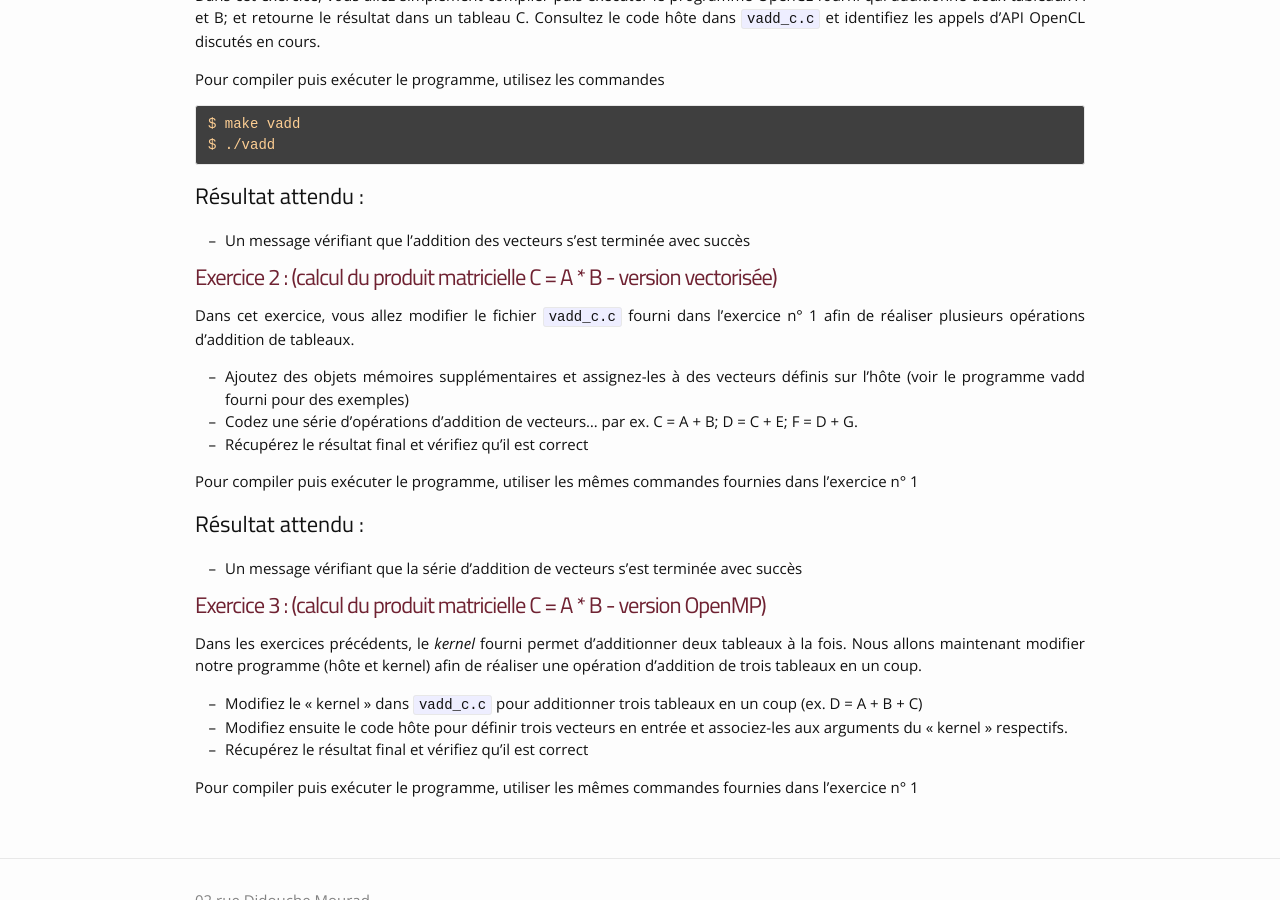
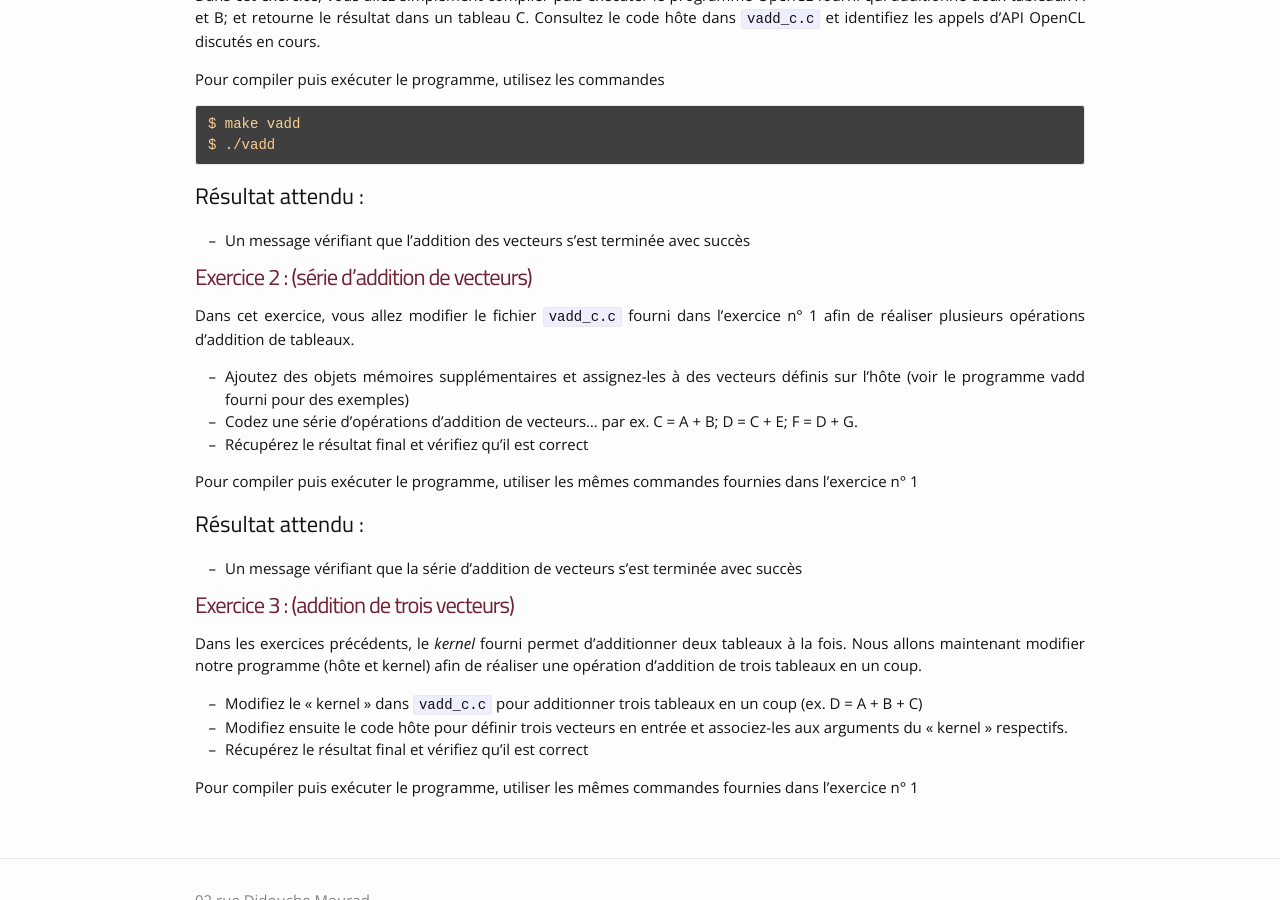
Before and after one commit to benhadid/m1ci, a Jekyll site: the page built from _labs/04_lab.md, in a window 1280 px wide and 900 px high, scrolled down 630 px. Built offline with Jekyll 4.4.1, drawn with Linux system fonts in a browser that asks for light colours; nearby versions of some CDN libraries.

Commit message:
fix typos

```diff
--- a/_labs/04_lab.md
+++ b/_labs/04_lab.md
@@ -38,7 +38,7 @@ $ ./vadd
  - Un message vérifiant que l'addition des vecteurs s'est terminée avec succès
 
 
-# Exercice 2 : (calcul du produit matricielle C = A * B - version vectorisée)
+# Exercice 2 : (série d'addition de vecteurs)
 
 Dans cet exercice, vous allez modifier le fichier `vadd_c.c` fourni dans l'exercice n° 1 afin de réaliser plusieurs opérations d'addition de tableaux.
 
@@ -52,7 +52,7 @@ Pour compiler puis exécuter le programme, utiliser les mêmes commandes fournie
  - Un message vérifiant que la série d'addition de vecteurs s'est terminée avec succès
 
 
-# Exercice 3 : (calcul du produit matricielle C = A * B - version OpenMP)
+# Exercice 3 : (addition de trois vecteurs)
 
 Dans les exercices précédents, le *kernel* fourni permet d'additionner deux tableaux à la fois. Nous allons maintenant modifier notre programme (hôte et kernel) afin de réaliser une opération d'addition de trois tableaux en un coup.
 
```
Also changed, not shown: static_files/presentations/lec_05.jpg (added).
